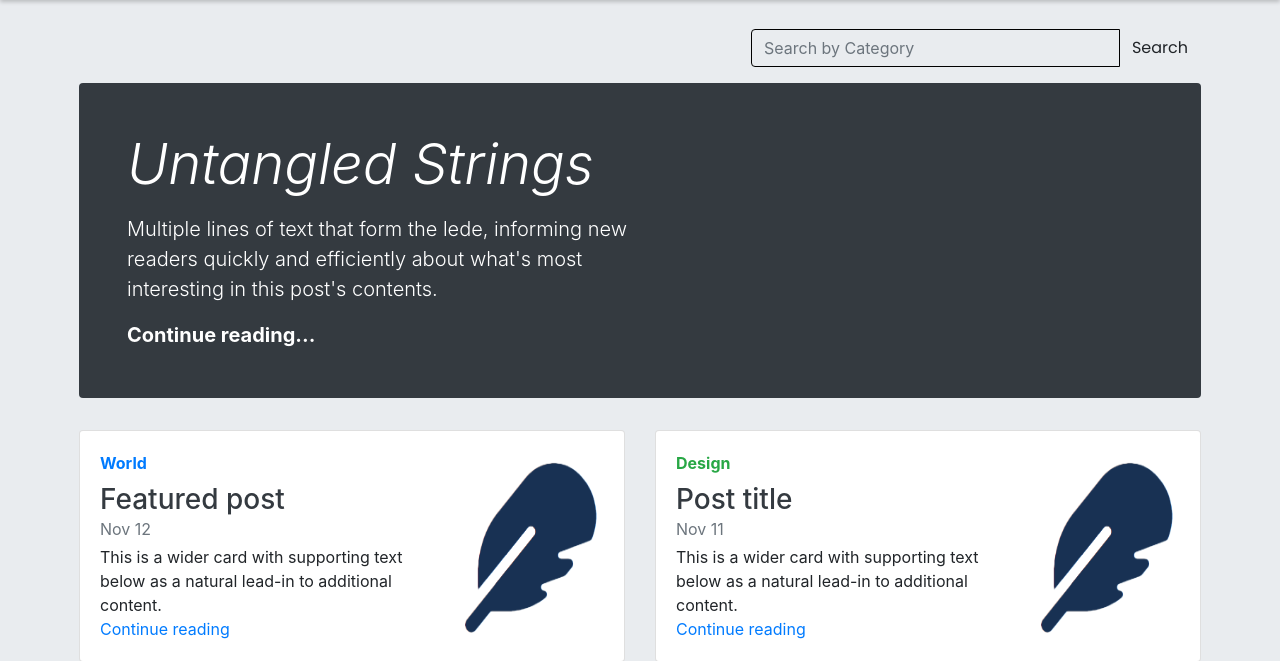
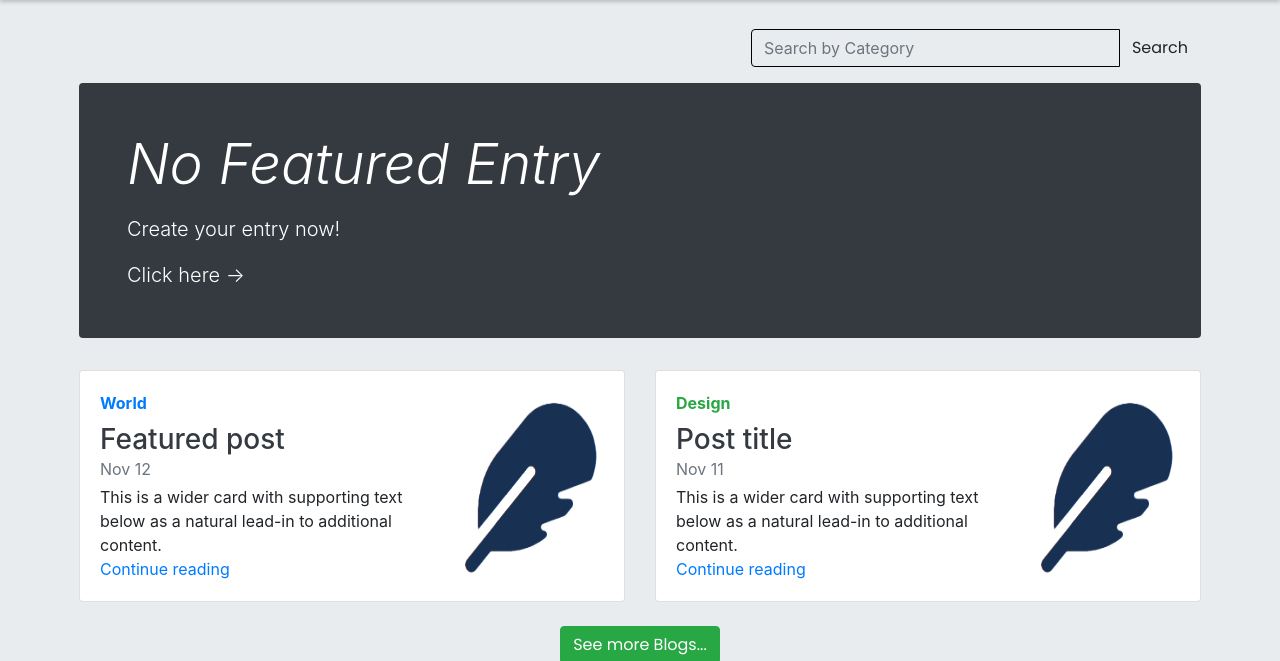
Before and after one commit to JoshuaDelRosario017/untangled-strings-blog, a Django app: page /blogs/ in a window 1280 px wide. Shown: the part 71-732 px from the top of the page. Run offline with Django 4.2, Linux system fonts and the light colour scheme; data that the repository does not hold is empty; some libraries are stand-ins or nearby versions.

Commit message:
add featured blog row and etc

```diff
--- a/untangled/models.py
+++ b/untangled/models.py
@@ -35,7 +35,7 @@ class Blogs(models.Model):
     deleted_on = models.DateTimeField(verbose_name='Deleted Date-Time', null=True)
     is_draft = models.BooleanField(null=False, default=False)
     likes = models.ManyToManyField(User, related_name='blog_id')
-    # is_featured = models.BooleanField(null=False, default=False)
+    is_featured = models.BooleanField(null=False, default=False)
 
     class Meta:
         ordering = ['blog_id']
--- a/untangled/templates/untangled/contact.html
+++ b/untangled/templates/untangled/contact.html
@@ -46,5 +46,4 @@
     </div>
     {% endif %}
 </div>
-{% include 'partials/_footer.html'%}
 {% endblock %}
--- a/untangled/templates/untangled/home.html
+++ b/untangled/templates/untangled/home.html
@@ -46,14 +46,28 @@
               </div>
             </div>
           </form>
-          <div class="jumbotron p-3 p-md-5 text-white rounded bg-dark col-md-12">
-            <div class="col-md-6 px-0">
-              <h1 class="display-4 font-italic">Untangled Strings</h1>
-              <p class="lead my-3">Multiple lines of text that form the lede, informing new readers quickly and efficiently about what's most interesting in this post's contents.</p>
-              <p class="lead mb-0"><a href="#" class="text-white font-weight-bold">Continue reading...</a></p>
+          <!-- Featured Blog Jumbotron -->
+          {% if featured %}
+            {% for feature in featured %}
+            <div class="jumbotron p-3 p-md-5 text-white rounded bg-dark col-md-12">
+              <div class="col-md-6 px-0">
+                <h1 class="display-4 font-italic">{{ feature.blog_title }}</h1>
+                <p class="lead my-3">{{ feature.blog_description }}</p>
+                <p class="lead mb-0"><a href="{% url 'untangled:blogEntry' feature.pk feature.blog_title|slugify %}" class="text-white font-weight-bold">Continue reading...</a></p>
+              </div>
             </div>
-          </div>
+            {% endfor %}
+          {% else %}
+            <div class="jumbotron p-3 p-md-5 text-white rounded bg-dark col-md-12">
+              <div class="col-md-6 px-0">
+                <h1 class="display-4 font-italic">No Featured Entry</h1>
+                <p class="lead my-3">Create your entry now!</p>
+                <p class="lead mb-0"><a href="/create/" class="text-white">Click here →</a></p>
+              </div>
+            </div>
+          {% endif %}
 
+          <!-- Featured Blog Jumbotron -->
 
         <div class="row mb-2">
           <div class="col-md-6">
--- a/untangled/views.py
+++ b/untangled/views.py
@@ -24,8 +24,8 @@ import cv2
 from datetime import datetime
 from django.core.paginator import Paginator
 
-from .models import *
-from .forms import *
+from untangled.models import *
+from untangled.forms import *
 # Create your views here.
 
 # now = datetime.datetime.now()
@@ -74,7 +74,8 @@ def loggedIn(request):
 
 
 def home(request):
-    return render(request, 'untangled/home.html')
+    featured = Blogs.objects.filter(is_featured=True)
+    return render(request, 'untangled/home.html', {'featured': featured})
 
 # @login_required(login_url='untangled/loginview')
 def about(request):
--- a/untangledstrings/settings.py
+++ b/untangledstrings/settings.py
@@ -264,3 +264,6 @@ AUTHENTICATION_BACKENDS = (
 
 SOCIAL_AUTH_FACEBOOK_KEY = env('SOCIAL_AUTH_FACEBOOK_KEY')  # App ID
 SOCIAL_AUTH_FACEBOOK_SECRET = env('SOCIAL_AUTH_FACEBOOK_SECRET')  # App Secret
+
+SESSION_EXPIRE_AT_BROWSER_CLOSE = False
+SESSION_COOKIE_AGE = 1440 * 60
--- a/untangledstrings/urls.py
+++ b/untangledstrings/urls.py
@@ -22,8 +22,8 @@ from untangled import views
 
 urlpatterns = [
     path('', include('untangled.urls')),
-    path('untangled/', include('untangled.urls')),
-    path('untangledStringsAdmin/', include('untangledStringsAdmin.urls')),
+    # path('untangled/', include('untangled.urls')),
+    path('admin/', include('untangledStringsAdmin.urls')),
     path('admin/', admin.site.urls),
     path('ckeditor/', include('ckeditor_uploader.urls')),
     path('login', auth_views.LoginView.as_view(), name='login'),
```
Also changed, not shown: untangled/static/css/style.css (+9 -3 lines), untangled/migrations/0010_blogs_is_featured.py (added).
